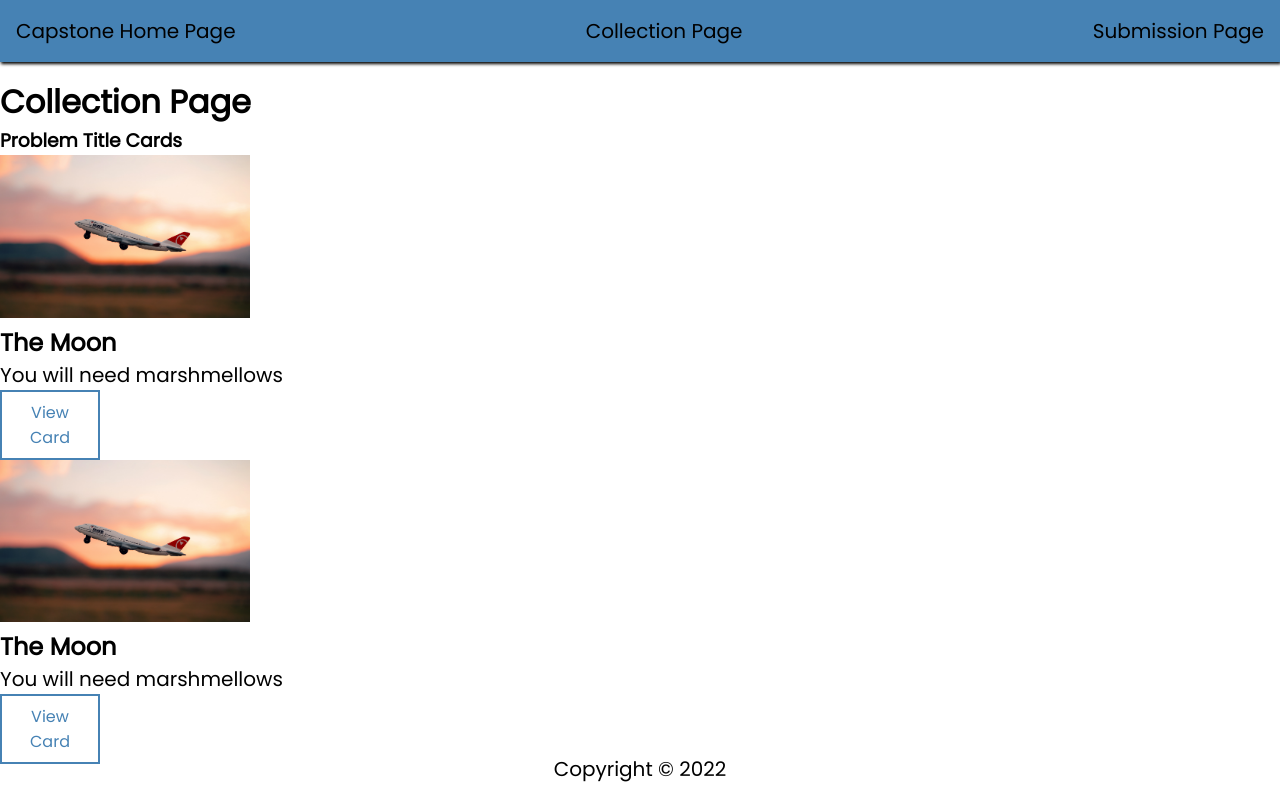
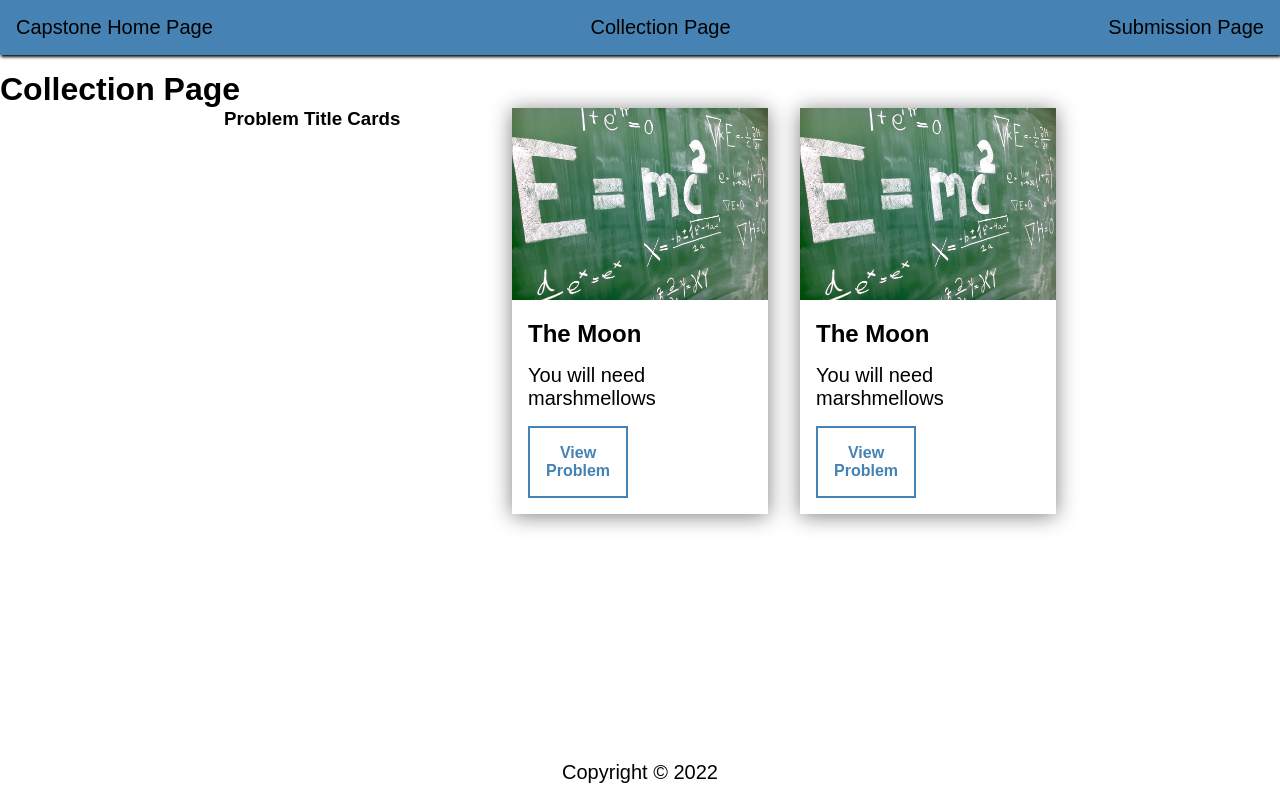
Before and after one commit to Quentin-Hicks/Capstone-Numeracy, a React (Create React App) app in the folder frontend/: page /collection in a window 1280 px wide. Built offline with nearby package versions, Linux system fonts and the light colour scheme; no server answers.

Commit message:
Created Problem Cards

```diff
--- a/frontend/src/components/ProblemCard/ProblemCard.css
+++ b/frontend/src/components/ProblemCard/ProblemCard.css
@@ -1,3 +1,72 @@
-img{
-    width: 250px;
+/* @import url(https://fonts.google.com/specimen/Anek+Odia); */
+
+body {
+    font-family: Arial, Helvetica, sans-serif;
+    /* margin: 2rem; */
 }
+
+.card_image {
+    height: 12rem;
+    width: 100%;
+    object-fit: cover;
+}
+
+/* border radius */
+
+*,
+*::before,
+*::after {
+    box-sizing: border-box;
+    margin: 0;
+    padding: 0;
+}
+
+.wrapper {
+    display: grid;
+    grid-template-columns: repeat(auto-fit,
+    minmax(12rem, 16rem));
+    gap: 2rem;
+    justify-content: center;
+}
+
+.card {
+    overflow: hidden;
+    box-shadow: 0 2px 20px gray;
+    border-radius: radius;
+    display: flex;
+    flex-direction: column;
+    justify-content: space-between;
+    cursor: pointer;
+    transition: transform 200ms ease-in;
+
+}
+
+.card_title {
+    padding: 1rem;
+}
+
+.card_details {
+    padding: 0 1rem;
+}
+
+.card_btn {
+    padding: 1rem;
+    font-family: inherit;
+    font-weight: bold;
+    font-size: 1rem;
+    margin: 1rem;
+    border: 2px solid;
+    background: transparent;
+    color: clr-primary;
+    border-radius: radius;
+    transition: background 200ms ease-in, color 200ms ease-in;
+}
+
+.card:hover {
+    transform: scale(1.02);
+}
+
+.card_btn:hover {
+    background: clr-primary;
+    color: white;
+}
--- a/frontend/src/components/ProblemCard/ProblemCard.js
+++ b/frontend/src/components/ProblemCard/ProblemCard.jsx
@@ -28,25 +28,25 @@ const ProblemCard = () => {
         return(
             <div className="card">
                 <div className="card_body">
-                    <img src={props.img} />
+                    <img src={props.img} className='card_image'/>
                     <h2 className="card_title">{props.title}</h2>
                     <p className="card_details">{props.description}</p>
                 </div>
-                <button className="card_btn">View Card</button>
+                <button className="card_btn">View Problem</button>
             </div>
         )
     }
 
     return (
-        <div>
+        <div className="wrapper">
             <h3>Problem Title Cards</h3>
             <Card
-                img="images/small-plane.jpg"
+                img="images/math-equation.jpg"
                 title="The Moon"
                 description="You will need marshmellows"
             />
             <Card
-                img="images/small-plane.jpg"
+                img="images/math-equation.jpg"
                 title="The Moon"
                 description="You will need marshmellows"
             />
```
Also changed, not shown: frontend/public/images/math-equation.jpg (added).
